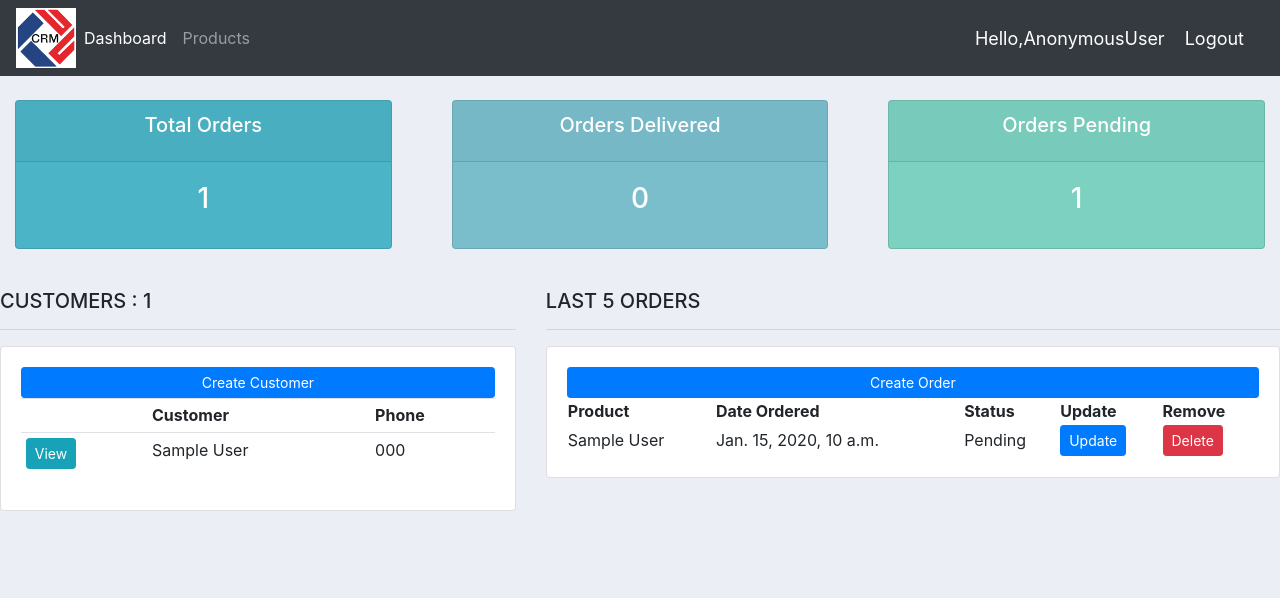
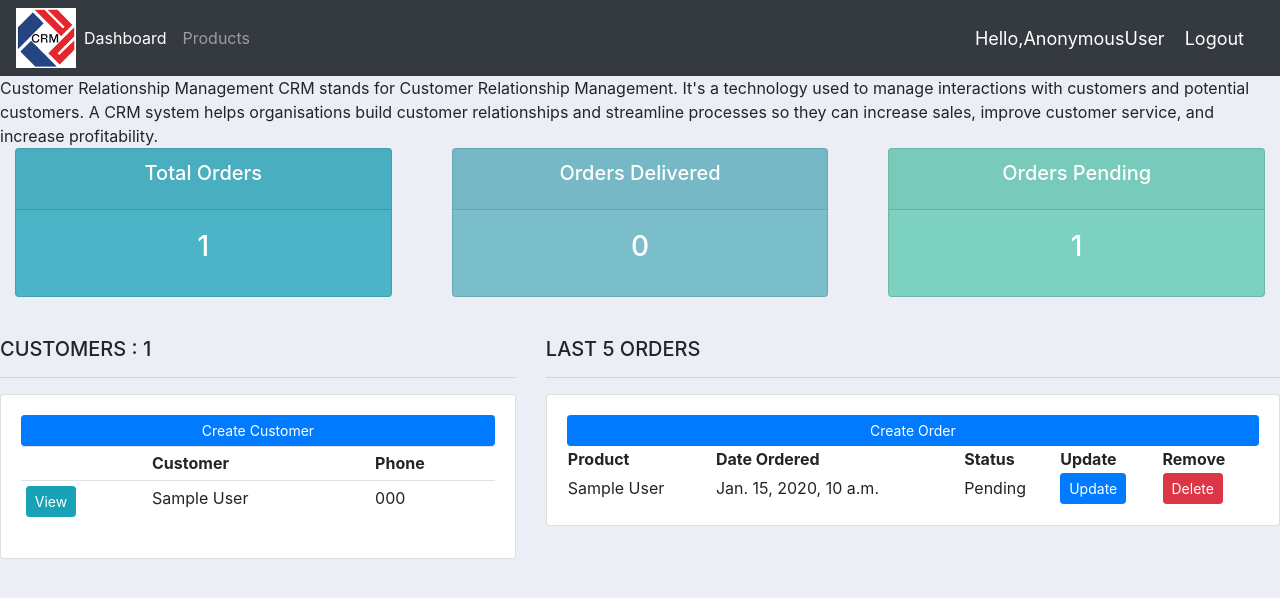
Before and after one commit to oderofrancis/crm, a Django app: page / in a window 1280 px wide. Shown: the top 598 px of the page. Run offline with Django 3.2, Linux system fonts and the light colour scheme; tables that the repository leaves empty hold one stand-in row (values such as "Sample post").

Commit message:
first commit

```diff
--- a/accounts/templates/accounts/navbar.html
+++ b/accounts/templates/accounts/navbar.html
@@ -28,3 +28,10 @@
     <span class="hello-msg">Hello,{{request.user}}</span>
     <span><a class="hello-msg" href="{% url 'logout' %)">Logout</a></span>
   </nav>
+
+
+
+
+Customer Relationship Management
+
+CRM stands for Customer Relationship Management. It's a technology used to manage interactions with customers and potential customers. A CRM system helps organisations build customer relationships and streamline processes so they can increase sales, improve customer service, and increase profitability.
```
